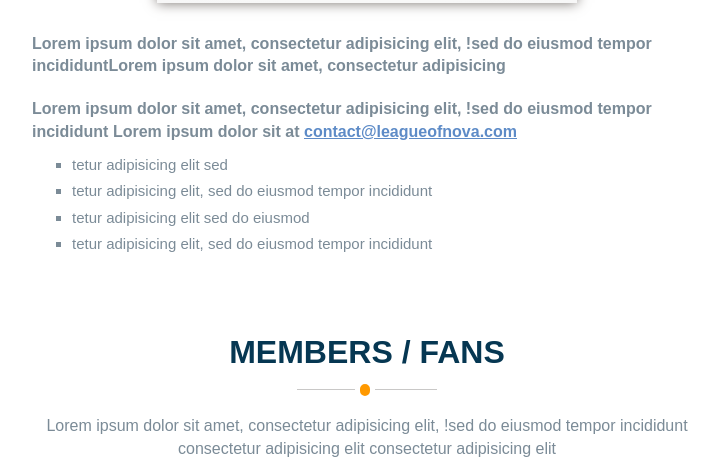
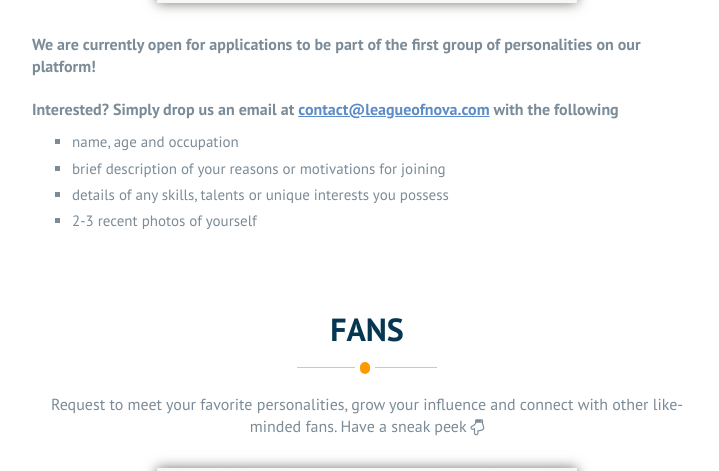
Before and after one commit to harristan/harristan.github.io, a Jekyll site: the page index.html, which Jekyll copies as it is, in a window 1280 px wide and 1400 px high, scrolled down 1339 px. Shown: the part 226-697 px from the top of the window, without its empty margins (273-992 px from the left). Built offline with Jekyll 4.4.1, drawn with Linux system fonts in a browser that asks for light colours; some of the changed text lies outside the part shown.

Commit message:
Update index.html

```diff
--- a/index.html
+++ b/index.html
@@ -11,7 +11,7 @@
 
 		<link rel="stylesheet" href='./bootstrap.min.css'>
 		<link rel="stylesheet" type="text/css" href='./test.css'>
-		<!-- <link rel="stylesheet" href="https://fonts.googleapis.com/icon?family=Material+Icons"> -->
+		<link href="https://fonts.googleapis.com/css?family=PT+Sans:400,700&display=swap" rel="stylesheet">
 		<link rel="stylesheet" href="https://cdnjs.cloudflare.com/ajax/libs/font-awesome/4.7.0/css/font-awesome.min.css">
  	</head>
 
@@ -46,7 +46,7 @@
 							</div>
 
 							<div class="summary">
-								support your favorite personalities in Singapore, stand a chance to meet them and build your very own community
+								support your favorite local personalities, get the chance to meet them and build your own community
 							</div>
 
 						</div>
@@ -88,13 +88,13 @@
 				</div>
 
 				<div class="section-end">
-					<p>Lorem ipsum dolor sit amet, consectetur adipisicing elit, !sed do eiusmod tempor incididuntLorem ipsum dolor sit amet, consectetur adipisicing</p>
-					<p>Lorem ipsum dolor sit amet, consectetur adipisicing elit, !sed do eiusmod tempor incididunt Lorem ipsum dolor sit at <a href="mailto:contact@leagueofnova.com">contact@leagueofnova.com</a></p>
+					<p>We are currently open for applications to be part of the first group of personalities on our platform!</p>
+					<p>Interested? Simply drop us an email at <a href="mailto:contact@leagueofnova.com">contact@leagueofnova.com</a> with the following</p>
 					<ul>
-						<li>tetur adipisicing elit sed</li>
-						<li>tetur adipisicing elit, sed do eiusmod tempor incididunt</li>
-						<li>tetur adipisicing elit sed do eiusmod</li>
-						<li>tetur adipisicing elit, sed do eiusmod tempor incididunt</li>
+						<li>name, age and occupation</li>
+						<li>brief description of your reasons or motivations for joining</li>
+						<li>details of any skills, talents or unique interests you possess</li>
+						<li>2-3 recent photos of yourself</li>
 					</ul>
 				</div>
 
@@ -106,8 +106,8 @@
 	    	<div class="container section">
 
 	    		<div class="section-header">
-		        	<div class="section-title">Members / Fans</div>
-		        	<p class="section-desc">Lorem ipsum dolor sit amet, consectetur adipisicing elit, !sed do eiusmod tempor incididunt consectetur adipisicing elit consectetur adipisicing elit</p>
+		        	<div class="section-title">Fans</div>
+		        	<p class="section-desc">Request to meet your favorite personalities, grow your influence and connect with other like-minded fans. Have a sneak peek <i class="fa fa-hand-o-down"></i></p>
 	      		</div>
 
 	      		<div class="border video">
@@ -117,13 +117,13 @@
 				</div>
 
 				<div class="section-end">
-					<p>Lorem ipsum dolor sit amet, consectetur adipisicing elit, !sed do eiusmod tempor incididunt Lorem ipsum dolor sit lorem ipsum dolor sit amet, consectetur adipisicing elit, !sed do eiusmod tempor incididunt Lorem ipsum dolor sit</p>
+					<p>We are not live yet at the moment, but we want you to be a part of our community when the day arrives! Stay updated (and enjoy regular snippets of useful &amp; fun content) via your favorite social media platforms below</p>
 					<div class="row social">
 						<div class="col-sm-6 facebook">
-							<a type="button" href="#"><i class="fa fa-facebook-square"></i>theleagueofnova</a>
+							<a type="button" href="https://www.facebook.com/theleagueofnova"><i class="fa fa-facebook-square"></i>theleagueofnova</a>
 						</div>
 						<div class="col-sm-6 instagram">
-							<a type="button" href="#"><i class="fa fa-instagram"></i>theleagueofnova</a>
+							<a type="button" href="https://www.instagram.com/theleagueofnova"><i class="fa fa-instagram"></i>theleagueofnova</a>
 						</div>
 					</div>
 				</div>
```
